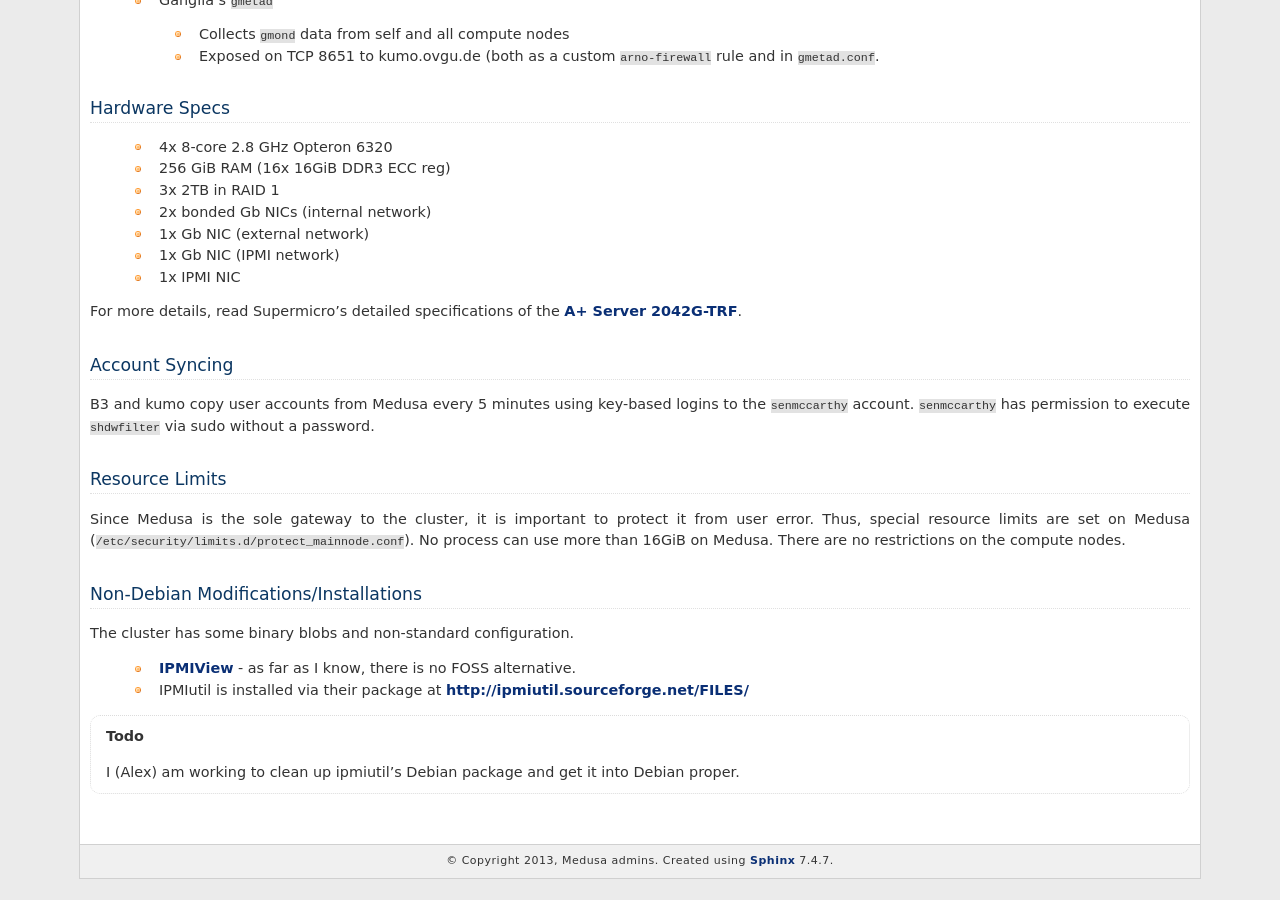
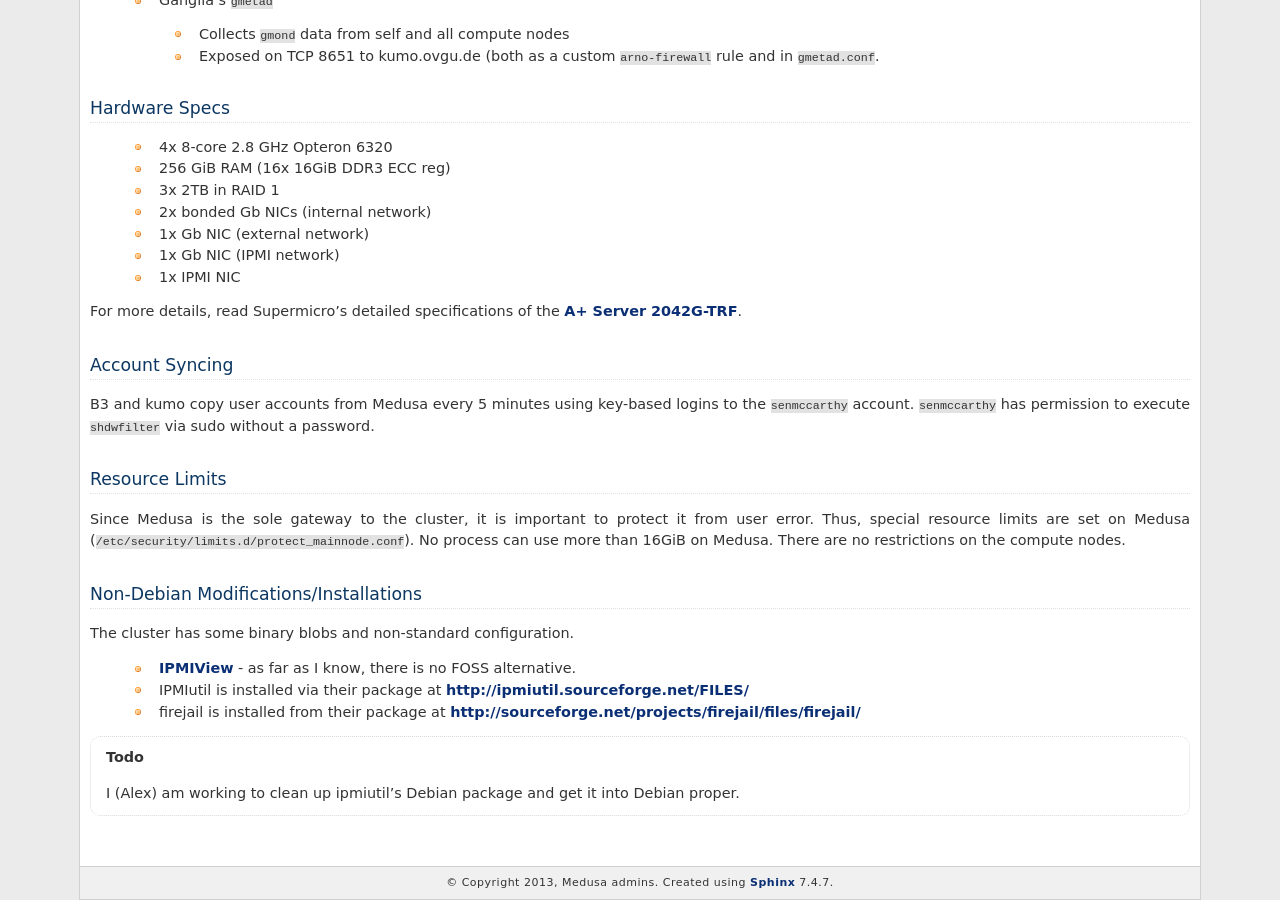
Before and after one commit to psychoinformatics-de/ipsy-docs, a Sphinx documentation site: the page built from source/internal/data_center/medusa.rst, in a window 1280 px wide and 900 px high, scrolled down 714 px. Built offline with Sphinx 7.4.7, drawn with Linux system fonts in a browser that asks for light colours; formulas are drawn with MathJax 3; before the commit the page ends 1593 px from its top, so only the background shows below that.

Commit message:
Add note about firejail

```diff
--- a/source/internal/data_center/medusa.rst
+++ b/source/internal/data_center/medusa.rst
@@ -65,6 +65,7 @@ The cluster has some binary blobs and non-standard configuration.
 
  * `IPMIView`_ - as far as I know, there is no FOSS alternative.
  * IPMIutil is installed via their package at http://ipmiutil.sourceforge.net/FILES/
+ * firejail is installed from their package at http://sourceforge.net/projects/firejail/files/firejail/
 
 .. _IPMIView: ftp://ftp.supermicro.com/utility/IPMIView/
 
```
